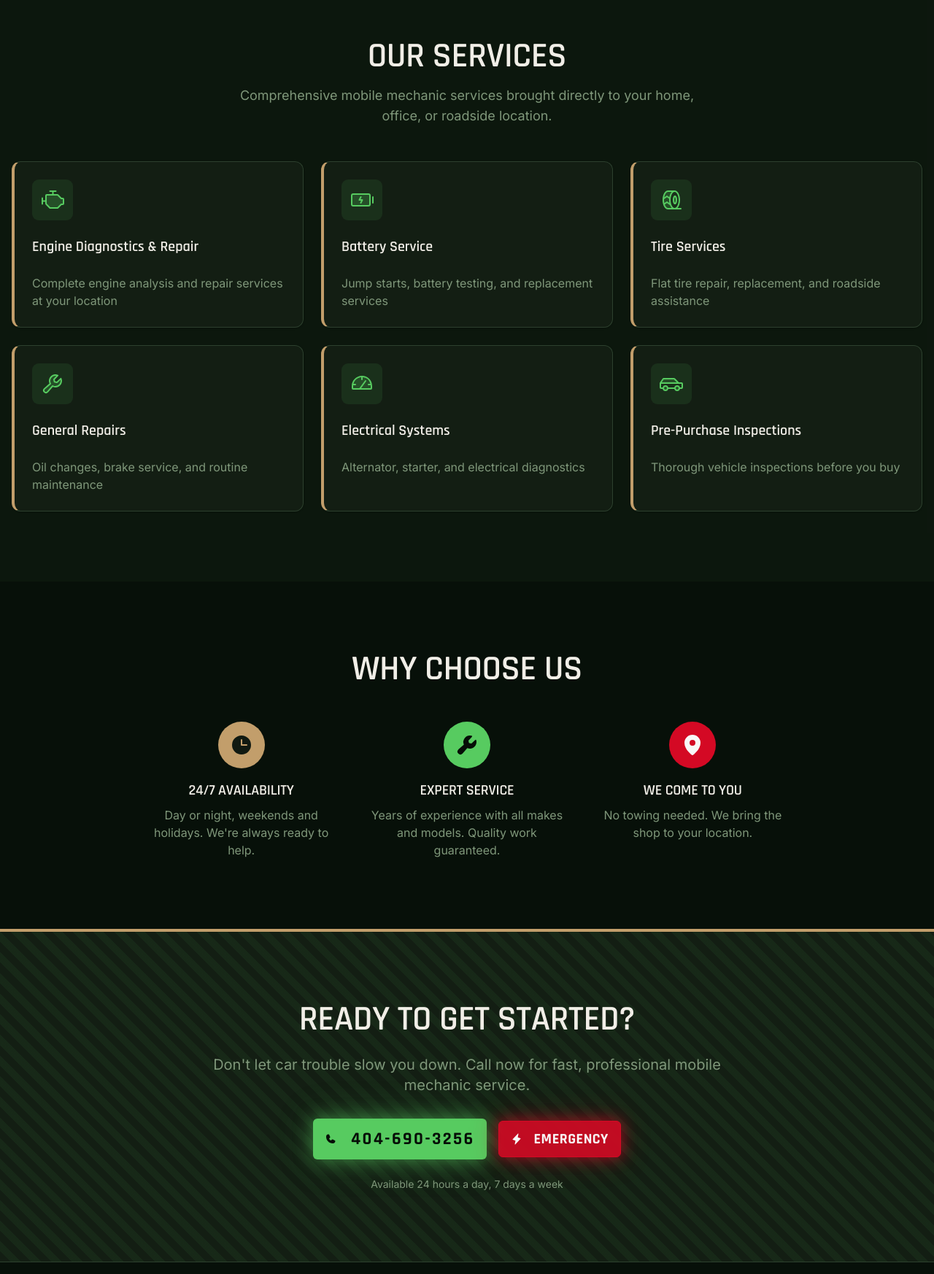
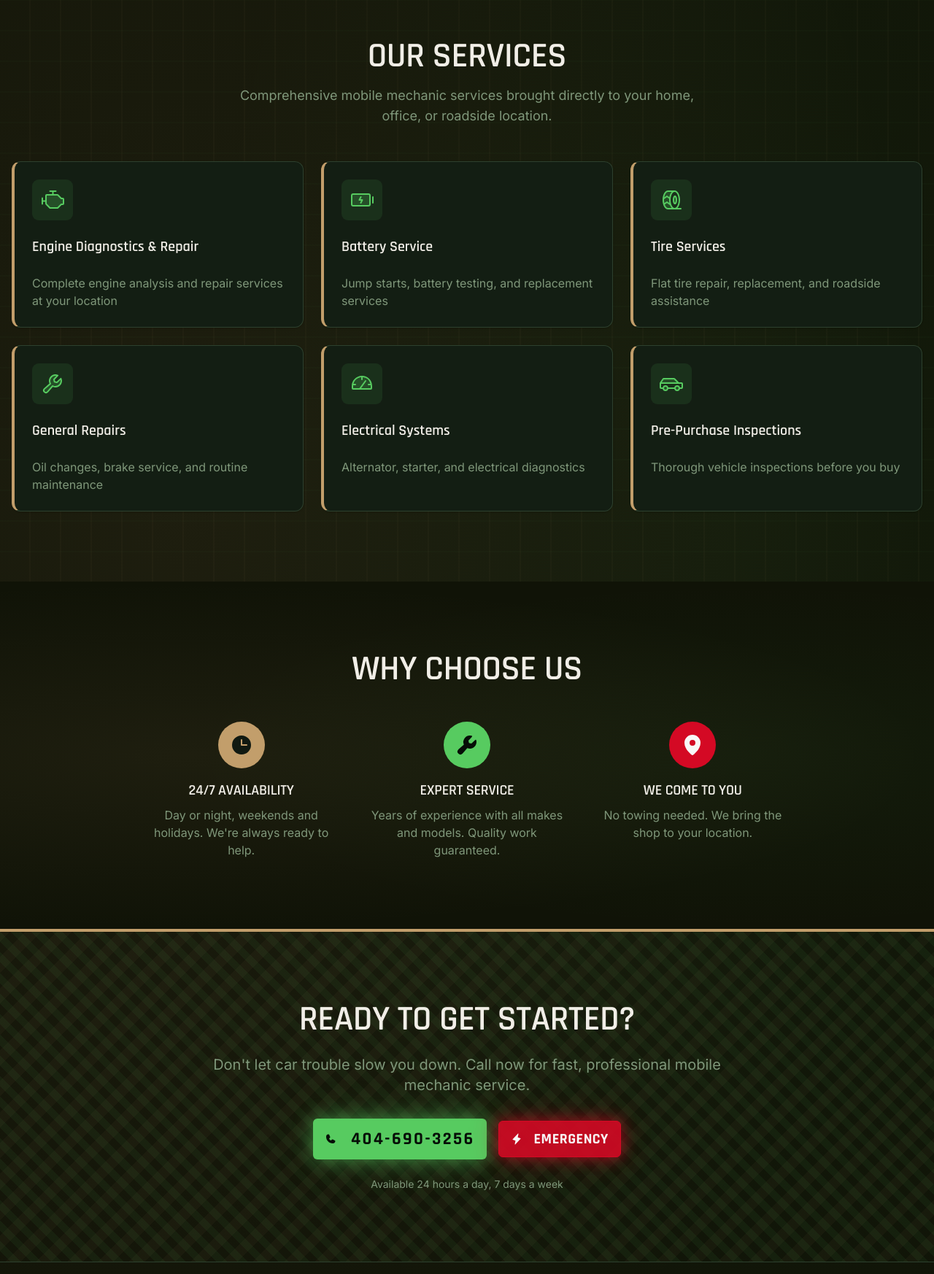
Before and after one commit to kaijuthreat/greenwoods-mobi-rain, a React (Vite) app: page / in a window 1280 px wide. Shown: the part 794-2540 px from the top of the page at 73% size. Built offline with nearby package versions, Linux system fonts and the light colour scheme.

Commit message:
Generated by Spark: keeping the darker asthetic and green background can we add some tan into the background to make it better match the logo

```diff
--- a/src/App.tsx
+++ b/src/App.tsx
@@ -42,7 +42,7 @@ function App() {
   ]
 
   return (
-    <div className="min-h-screen bg-background text-foreground">
+    <div className="min-h-screen tan-accent-bg text-foreground">
       <div className="fixed top-0 left-0 right-0 h-1 bg-gradient-to-r from-red via-primary to-tan z-50" />
 
       <header className="sticky top-1 z-40 border-b border-border bg-background/95 backdrop-blur">
@@ -128,7 +128,7 @@ function App() {
           </div>
         </section>
 
-        <section className="py-16 md:py-24 bg-card/50">
+        <section className="py-16 md:py-24 bg-card/50 mixed-texture">
           <div className="container mx-auto px-4">
             <motion.div
               initial={{ opacity: 0, y: 20 }}
@@ -169,7 +169,7 @@ function App() {
           </div>
         </section>
 
-        <section className="py-16 md:py-24">
+        <section className="py-16 md:py-24 tan-accent-bg">
           <div className="container mx-auto px-4">
             <div className="max-w-4xl mx-auto">
               <motion.div
--- a/src/index.css
+++ b/src/index.css
@@ -8,7 +8,7 @@
 }
 
 :root {
-  --background: oklch(0.16 0.02 150);
+  --background: oklch(0.18 0.025 120);
   --foreground: oklch(0.95 0.01 90);
 
   --card: oklch(0.22 0.025 145);
@@ -93,12 +93,45 @@ h1, h2, h3, h4, h5, h6 {
 }
 
 .diagonal-stripes {
-  background-image: repeating-linear-gradient(
+  background:
+    repeating-linear-gradient(
       45deg,
       transparent,
       transparent 10px,
       oklch(0.75 0.18 145 / 0.06) 10px,
       oklch(0.75 0.18 145 / 0.06) 20px
+    ),
+    repeating-linear-gradient(
+      -45deg,
+      transparent,
+      transparent 15px,
+      oklch(0.72 0.08 75 / 0.04) 15px,
+      oklch(0.72 0.08 75 / 0.04) 30px
+    );
+}
+
+.tan-accent-bg {
+  background:
+    radial-gradient(ellipse 80% 50% at 20% 50%, oklch(0.72 0.08 75 / 0.08), transparent),
+    radial-gradient(ellipse 60% 50% at 80% 50%, oklch(0.75 0.18 145 / 0.05), transparent),
+    var(--background);
+}
+
+.mixed-texture {
+  background:
+    repeating-linear-gradient(
+      90deg,
+      transparent,
+      transparent 40px,
+      oklch(0.72 0.08 75 / 0.03) 40px,
+      oklch(0.72 0.08 75 / 0.03) 42px
+    ),
+    repeating-linear-gradient(
+      0deg,
+      transparent,
+      transparent 40px,
+      oklch(0.75 0.18 145 / 0.02) 40px,
+      oklch(0.75 0.18 145 / 0.02) 42px
     );
 }
 
```
Lines whose indentation alone changed are shown as unchanged.
